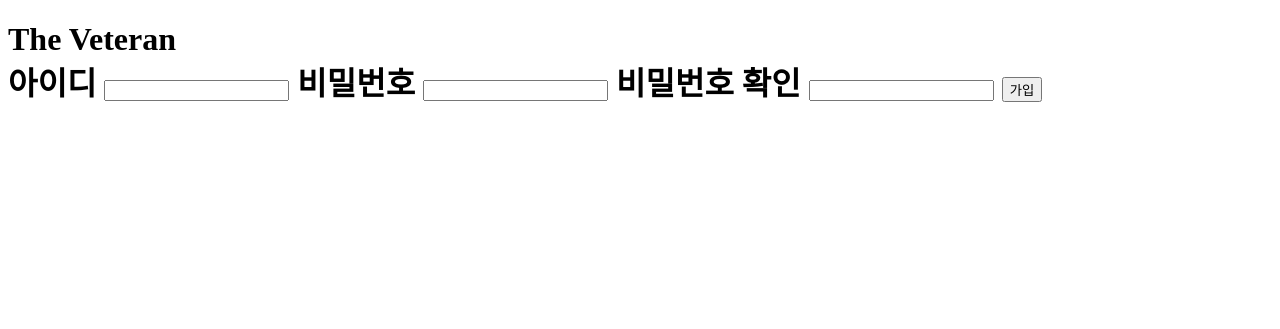
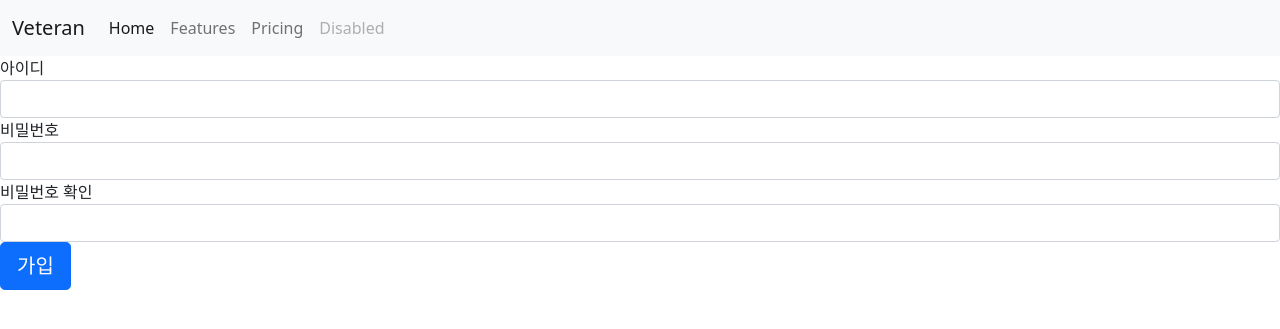
Before and after one commit to iamjaewhan/theVeteran, a Django app: page /join/ in a window 1280 px wide. Shown: the top 329 px of the page. Run offline with Django 4.2, Linux system fonts and the light colour scheme.

Commit message:
bootstrap 적용

```diff
--- a/accounts/views.py
+++ b/accounts/views.py
@@ -12,6 +12,7 @@ class WelcomeView(TemplateView):
     template_name = 'accounts/welcome.html'
 
 class UserRegister(CreateView):
+    model = User
     form_class = UserForm
     template_name = 'accounts/signup.html'
-    success_url = '/'
+    success_url = ''
--- a/templates/base.html
+++ b/templates/base.html
@@ -6,11 +6,36 @@
     <meta http-equiv="X-UA-Compatible" content="IE=edge">
     <meta name="viewport" content="width=device-width, initial-scale=1.0">
     <title>The Veteran</title>
+    <link href="https://cdn.jsdelivr.net/npm/bootstrap@5.1.3/dist/css/bootstrap.min.css" rel="stylesheet" integrity="sha384-1BmE4kWBq78iYhFldvKuhfTAU6auU8tT94WrHftjDbrCEXSU1oBoqyl2QvZ6jIW3" crossorigin="anonymous">
+    <script src="https://cdn.jsdelivr.net/npm/bootstrap@5.1.3/dist/js/bootstrap.bundle.min.js" integrity="sha384-ka7Sk0Gln4gmtz2MlQnikT1wXgYsOg+OMhuP+IlRH9sENBO0LRn5q+8nbTov4+1p" crossorigin="anonymous"></script>
     {% block style %}
     {% endblock %}
 </head>
 <body>
-    <h1>The Veteran <br>
+    <nav class="navbar navbar-expand-lg navbar-light bg-light">
+        <div class="container-fluid">
+          <a class="navbar-brand" href="#">Veteran</a>
+          <button class="navbar-toggler" type="button" data-bs-toggle="collapse" data-bs-target="#navbarNav" aria-controls="navbarNav" aria-expanded="false" aria-label="Toggle navigation">
+            <span class="navbar-toggler-icon"></span>
+          </button>
+          <div class="collapse navbar-collapse" id="navbarNav">
+            <ul class="navbar-nav">
+              <li class="nav-item">
+                <a class="nav-link active" aria-current="page" href="#">Home</a>
+              </li>
+              <li class="nav-item">
+                <a class="nav-link" href="#">Features</a>
+              </li>
+              <li class="nav-item">
+                <a class="nav-link" href="#">Pricing</a>
+              </li>
+              <li class="nav-item">
+                <a class="nav-link disabled">Disabled</a>
+              </li>
+            </ul>
+          </div>
+        </div>
+      </nav>
     {% block content %}
     {% endblock %}
 </body>
```
